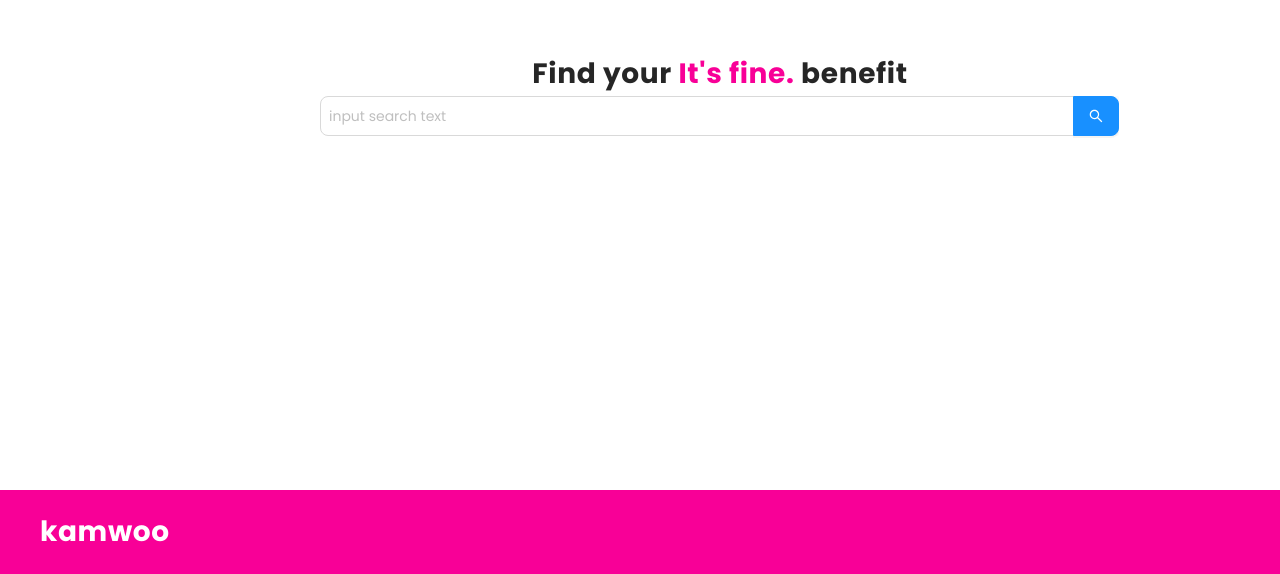
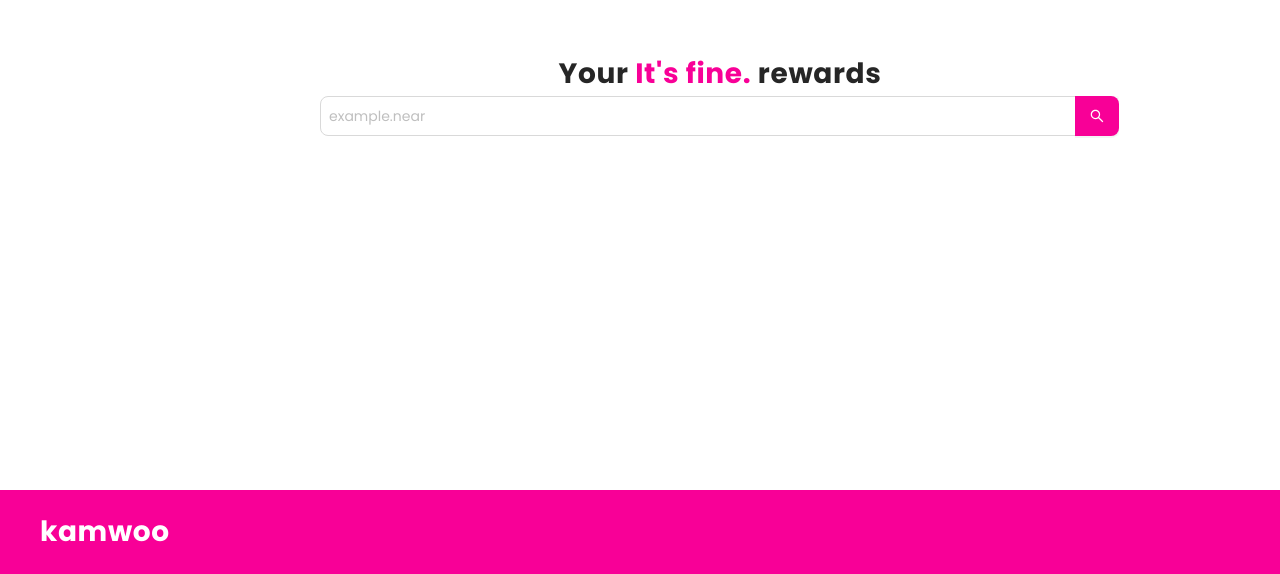
Before and after one commit to nitipon-apaisri/kamwoo, a React (Create React App) app: page / in a window 1280 px wide. Shown: the part 226-800 px from the top of the page. Built offline with nearby package versions, Linux system fonts and the light colour scheme.

Commit message:
Minor fixed and able to fetch data from api by axios

```diff
--- a/package.json
+++ b/package.json
@@ -10,8 +10,10 @@
     "@testing-library/react": "^13.3.0",
     "@testing-library/user-event": "^13.5.0",
     "antd": "^4.22.3",
+    "axios": "^0.27.2",
     "react": "^18.2.0",
     "react-dom": "^18.2.0",
+    "react-router-dom": "^6.3.0",
     "react-scripts": "5.0.1",
     "web-vitals": "^2.1.4"
   },
--- a/src/App.js
+++ b/src/App.js
@@ -1,10 +1,13 @@
 import React from "react";
+import { Route, Routes } from "react-router-dom";
 import WTChecker from "./pages/WTChecker";
 import "./styles/styles.css";
 function App() {
     return (
         <div className="App">
-            <WTChecker />
+            <Routes>
+                <Route path="/" element={<WTChecker />} />
+            </Routes>
         </div>
     );
 }
--- a/src/index.js
+++ b/src/index.js
@@ -1,12 +1,15 @@
 import React from "react";
 import ReactDOM from "react-dom/client";
+import { BrowserRouter } from "react-router-dom";
 import App from "./App";
 import reportWebVitals from "./reportWebVitals";
 
 const root = ReactDOM.createRoot(document.getElementById("root"));
 root.render(
     <React.StrictMode>
-        <App />
+        <BrowserRouter>
+            <App />
+        </BrowserRouter>
     </React.StrictMode>
 );
 
--- a/src/pages/WTChecker.js
+++ b/src/pages/WTChecker.js
@@ -1,17 +1,37 @@
 import React, { useState } from "react";
+import axios from "axios";
 import MainLayout from "../layout";
-import { Input, Space } from "antd";
+import { Input } from "antd";
+
 const { Search } = Input;
 const WTChecker = () => {
     const [wallet, setWallet] = useState("");
+    const onSearch = (value) => {
+        axios
+            .get(`https://api-v2-mainnet.paras.id/token?creator_id=kamwoo.near&owner_id=${value}&collection_id=its-fine-by-kamwoonear`)
+            .then((res) => {
+                console.log(res);
+            })
+            .catch((err) => console.log(err));
+    };
     return (
         <MainLayout>
             <div className="wt-checker">
                 <h1>
-                    Find your <span className="its-fine-highlight">It's fine.</span> benefit
+                    Your <span className="its-fine-highlight">It's fine.</span> rewards
                 </h1>
-                <Search placeholder="input search text" enterButton />
-                <p>{wallet}</p>
+                <Search
+                    placeholder="example.near"
+                    onSearch={(e) => {
+                        onSearch(e);
+                        setTimeout(() => {
+                            setWallet("");
+                        }, 100);
+                    }}
+                    onChange={(e) => setWallet(e.target.value)}
+                    enterButton
+                    value={wallet}
+                />
             </div>
         </MainLayout>
     );
--- a/src/scss/WTChecker.scss
+++ b/src/scss/WTChecker.scss
@@ -17,5 +17,7 @@ span.its-fine-highlight {
     .ant-input-search-button {
         border-radius: 0 8px 8px 0 !important;
         height: 40px;
+        background-color: #f80097;
+        border: transparent;
     }
 }
--- a/src/styles/styles.css
+++ b/src/styles/styles.css
@@ -20,6 +20,8 @@ span.its-fine-highlight {
 .wt-checker .ant-input-search-button {
   border-radius: 0 8px 8px 0 !important;
   height: 40px;
+  background-color: #f80097;
+  border: transparent;
 }
 
 h1,
```
Also changed, not shown: 2 other files (tests, documents, lock files or other folders).
